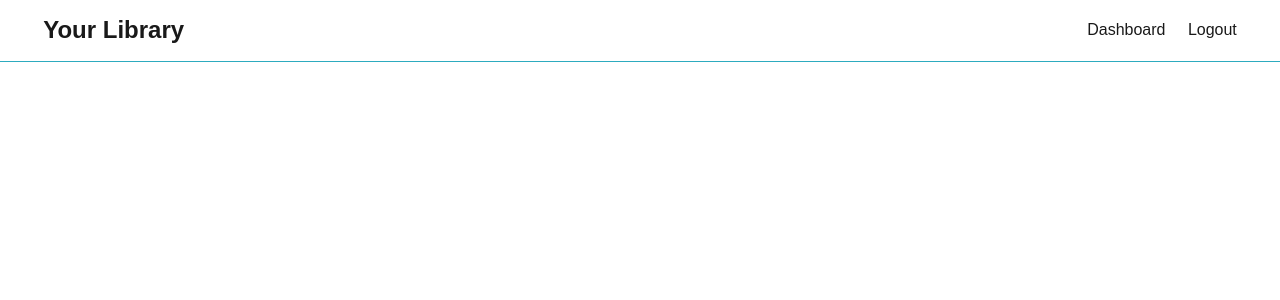
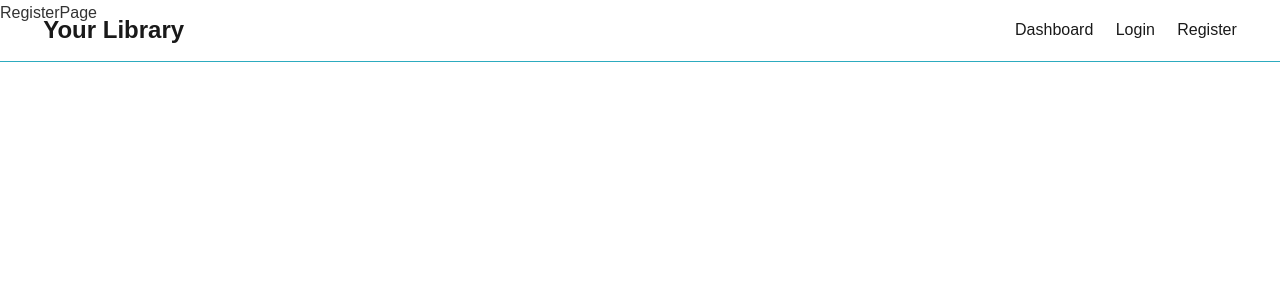
Before and after one commit to raboomar/BookLibrary, a React (Create React App) app in the folder client/: page /register in a window 1280 px wide. Shown: the top 300 px of the page. Built offline with nearby package versions, Linux system fonts and the light colour scheme.

Commit message:
added login/register page

```diff
--- a/client/src/App.js
+++ b/client/src/App.js
@@ -1,6 +1,8 @@
 import "./App.css";
 import LandingPAge from "./landing/LandingPAge";
 import { Navbar } from "./navbar/Navbar";
+import LoginPage from "./auth/pages/LoginPage";
+import RegisterPage from "./auth/pages/RegisterPage";
 import { BrowserRouter, Routes, Route } from "react-router-dom";
 
 function App() {
@@ -9,6 +11,8 @@ function App() {
       <Navbar />
       <Routes>
         <Route path="/" element={<LandingPAge />} />
+        <Route path="/login" element={<LoginPage />} />
+        <Route path="/register" element={<RegisterPage />} />
       </Routes>
     </BrowserRouter>
   );
--- /dev/null
+++ b/client/src/auth/pages/LoginPage.js
@@ -0,0 +1,7 @@
+import React from "react";
+
+const LoginPage = () => {
+  return <div>LoginPage</div>;
+};
+
+export default LoginPage;
--- /dev/null
+++ b/client/src/auth/pages/RegisterPage.js
@@ -0,0 +1,7 @@
+import React from "react";
+
+const RegisterPage = () => {
+  return <div>RegisterPage</div>;
+};
+
+export default RegisterPage;
--- a/client/src/landing/LandingPAge.js
+++ b/client/src/landing/LandingPAge.js
@@ -1,4 +1,5 @@
 import React from "react";
+import { Link } from "react-router-dom";
 import "./landing.css";
 const LandingPAge = () => {
   return (
@@ -10,12 +11,8 @@ const LandingPAge = () => {
             Create a profile, and save your book collection all in one place!
           </p>
           <div className="buttons">
-            <a href="register.html" className="btn btn-primary">
-              Sign Up
-            </a>
-            <a href="login.html" className="btn btn-light">
-              Login
-            </a>
+            <Link to="/register">Sign Up</Link>
+            <Link to="/login">Login</Link>
           </div>
         </div>
       </div>
--- a/client/src/navbar/Navbar.js
+++ b/client/src/navbar/Navbar.js
@@ -1,25 +1,32 @@
 import React from "react";
+import { Link } from "react-router-dom";
 import "./navbar.css";
 export const Navbar = () => {
   return (
     <nav className="navbar bg-dark">
       <h1>
-        <a href="index.html">
+        <Link to="/">
           <i className="fas fa-code"></i> Your Library
-        </a>
+        </Link>
       </h1>
       <ul>
         <li>
-          <a href="dashboard.html" title="Dashboard">
+          <Link to="/dashboard">
             <i className="fas fa-user"></i>
             <span className="hide-sm">Dashboard</span>
-          </a>
+          </Link>
         </li>
         <li>
-          <a href="login.html" title="Logout">
+          <Link to="/login">
             <i className="fas fa-sign-out-alt"></i>
-            <span className="hide-sm">Logout</span>
-          </a>
+            <span className="hide-sm">Login</span>
+          </Link>
+        </li>
+        <li>
+          <Link to="/register">
+            <i className="fas fa-sign-out-alt"></i>
+            <span className="hide-sm">Register</span>
+          </Link>
         </li>
       </ul>
     </nav>
```
Also changed, not shown: client/src/auth/components/Auth.js (added, +7 -0 lines), client/src/auth/components/Login.js (added, +7 -0 lines), client/src/auth/components/Register.js (added, +7 -0 lines).
